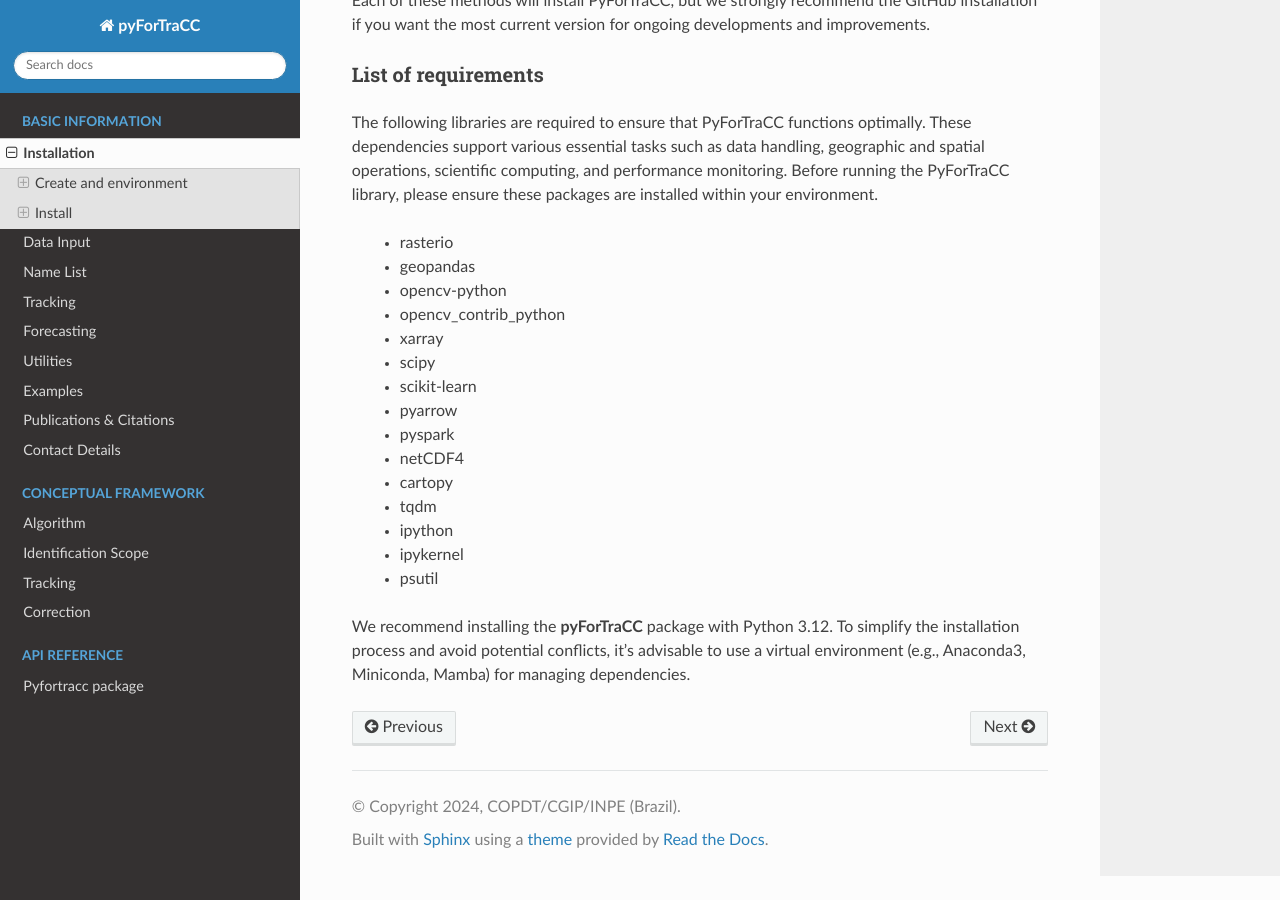
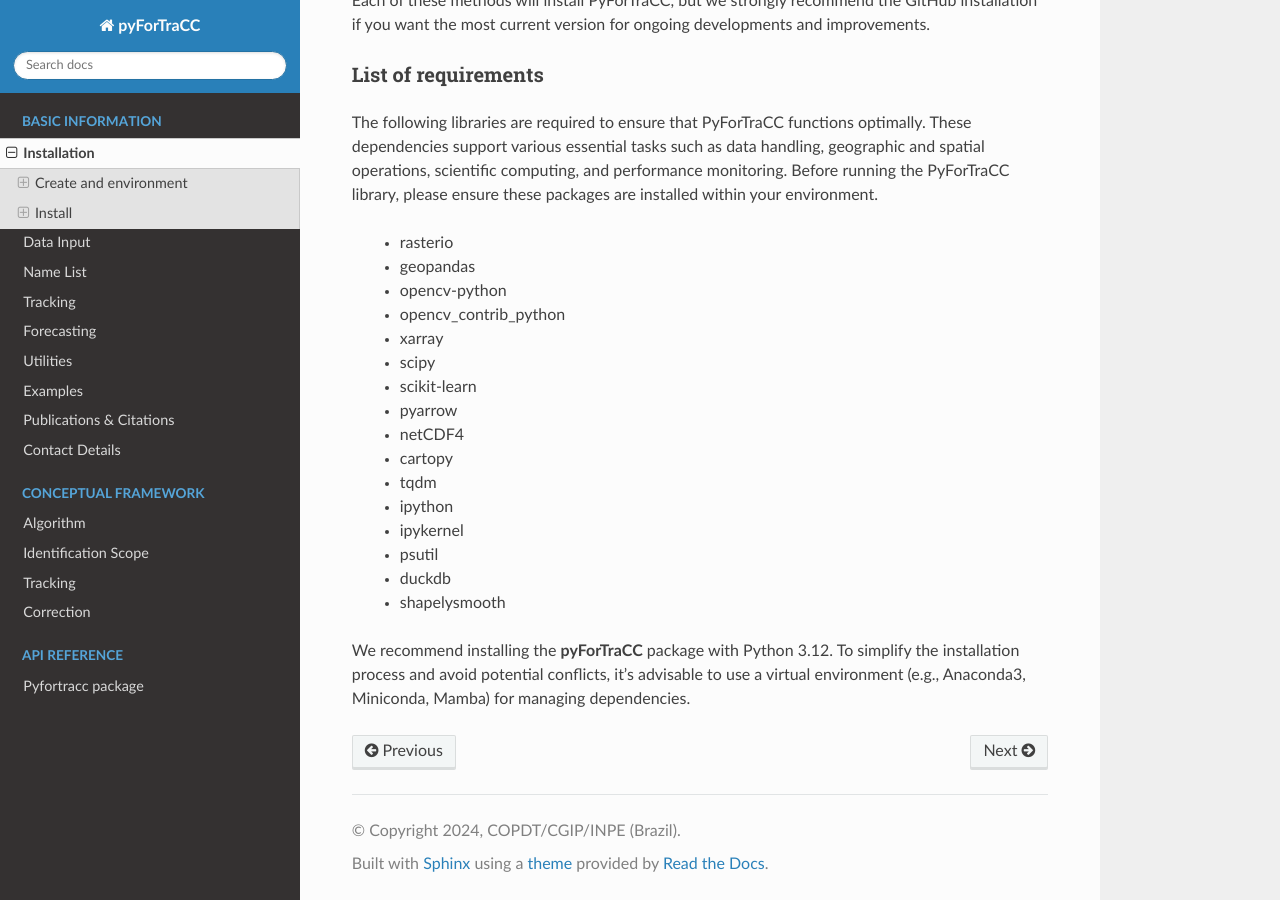
Before and after one commit to fortracc/pyfortracc, a Sphinx documentation site: the page built from doc/BI/BI_INSTALL.rst, in a window 1280 px wide and 900 px high, scrolled down 1955 px. Built offline with Sphinx 7.4.7 and the Read the Docs theme 3.1.0, drawn with Linux system fonts in a browser that asks for light colours.

Commit message:
Add requirements
Add:
-duckdb
-shapelysmooth

Remove:
-pyspark

```diff
--- a/doc/BI/BI_INSTALL.rst
+++ b/doc/BI/BI_INSTALL.rst
@@ -99,13 +99,14 @@ ensure these packages are installed within your environment.
     - scipy
     - scikit-learn
     - pyarrow
-    - pyspark
     - netCDF4
     - cartopy
     - tqdm
     - ipython
     - ipykernel
     - psutil
+    - duckdb
+    - shapelysmooth
 
 We recommend installing the **pyForTraCC** package with Python 3.12. To simplify the installation process and avoid potential conflicts, it's advisable
 to use a virtual environment (e.g., Anaconda3, Miniconda, Mamba) for managing dependencies.
```
